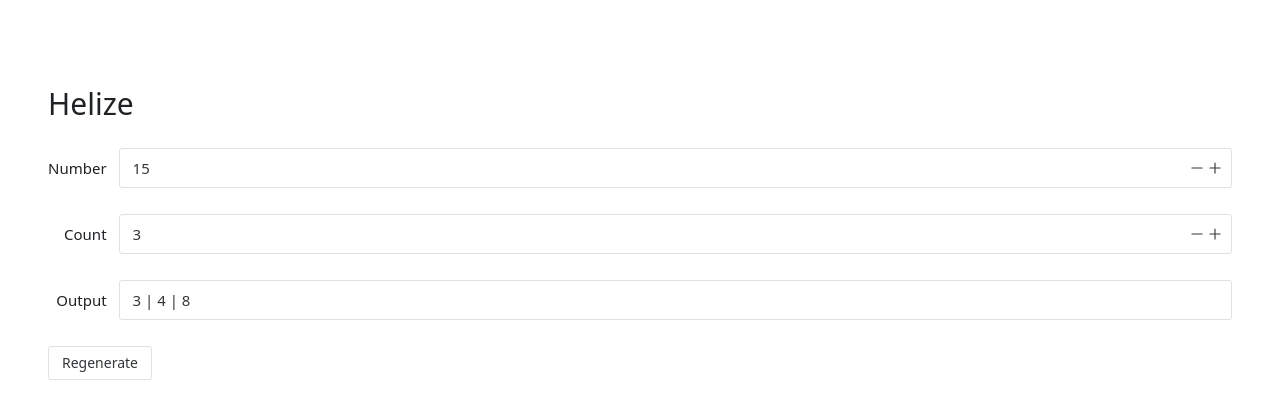
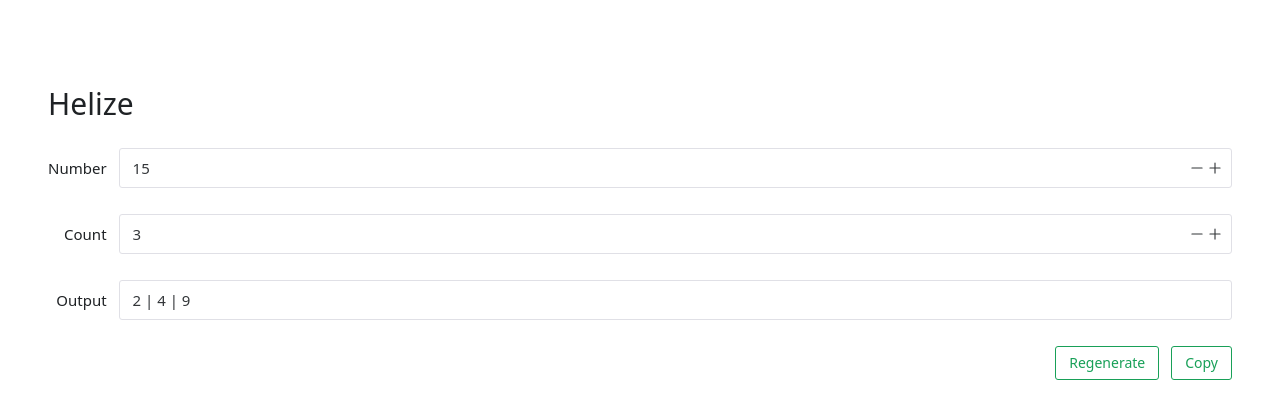
Before and after one commit to kifuan/helize, a Vue app: page / in a window 1280 px wide. Shown: the top 418 px of the page. Built offline with nearby package versions, Linux system fonts and the light colour scheme.

Commit message:
feat: clipboard

```diff
--- a/package.json
+++ b/package.json
@@ -9,6 +9,7 @@
     "preview": "vite preview"
   },
   "dependencies": {
+    "@vueuse/core": "^9.12.0",
     "naive-ui": "^2.34.3",
     "vue": "^3.2.45"
   },
--- a/src/App.vue
+++ b/src/App.vue
@@ -1,9 +1,12 @@
 <script setup lang="ts">
+import { NMessageProvider } from 'naive-ui'
 import Helize from './components/Helize.vue'
 </script>
 
 <template>
-  <Helize />
+  <NMessageProvider>
+    <Helize />
+  </NMessageProvider>
 </template>
 
 <style>
--- a/src/components/Helize.vue
+++ b/src/components/Helize.vue
@@ -1,30 +1,40 @@
 <script setup lang="ts">
-import { NButton, NForm, NFormItem, NH1, NInput, NInputNumber } from 'naive-ui'
+import {
+  NButton,
+  NForm,
+  NFormItem,
+  NH1,
+  NInput,
+  NInputNumber,
+  NSpace,
+  useMessage,
+} from 'naive-ui'
+import { useClipboard } from '@vueuse/core'
 import { computed, ref } from 'vue'
 
-function randInt(end: number): number {
-  return Math.floor(Math.random() * end)
+function randIndex(end: any[]): number {
+  return Math.floor(Math.random() * end.length)
 }
 
 const num = ref(15)
 const count = ref(3)
 const regenerateSign = ref(true)
+const message = useMessage()
+const { copy, isSupported } = useClipboard()
 
-function regenerate() {
-  regenerateSign.value = false
-  regenerateSign.value = true
-}
+const binary = computed(() => {
+  return num.value?.toString(2) ?? '0'
+})
 
 const output = computed(() => {
   // A trigger to apply computation.
   if (!regenerateSign.value)
     return 'dummy'
 
-  const binary = Array.from(num.value.toString(2))
-  const numbers = binary.map(
+  const numbers = Array.from(binary.value).map(
     (_, index) => index,
   ).filter(
-    index => binary[index] === '1',
+    index => binary.value[index] === '1',
   ).map(
     index => 1 << index,
   )
@@ -33,16 +43,30 @@ const output = computed(() => {
 
   // Ensure the numbers are enough.
   while (numbers.length < expectedLength)
-    numbers.push(numbers[randInt(numbers.length)])
+    numbers.push(numbers[randIndex(numbers)])
 
   while (numbers.length > expectedLength) {
-    const dropIndex = randInt(numbers.length)
+    const dropIndex = randIndex(numbers)
     const [num] = numbers.splice(dropIndex, 1)
-    numbers[randInt(numbers.length)] |= num
+    numbers[randIndex(numbers)] |= num
   }
 
   return numbers.sort((a, b) => a - b).join(' | ')
 })
+
+function handleRegenerate() {
+  regenerateSign.value = false
+  regenerateSign.value = true
+}
+
+async function handleCopy() {
+  if (!isSupported.value) {
+    message.error('Your browser does not support Clipboard API')
+    return
+  }
+  await copy(output.value)
+  message.success('Copied')
+}
 </script>
 
 <template>
@@ -66,7 +90,12 @@ const output = computed(() => {
       <NInput readonly :value="output" />
     </NFormItem>
   </NForm>
-  <NButton @click="regenerate">
-    Regenerate
-  </NButton>
+  <NSpace justify="end">
+    <NButton ghost type="primary" @click="handleRegenerate">
+      Regenerate
+    </NButton>
+    <NButton ghost type="primary" @click="handleCopy">
+      Copy
+    </NButton>
+  </NSpace>
 </template>
```
Also changed, not shown: 1 other file (tests, documents, lock files or other folders).
